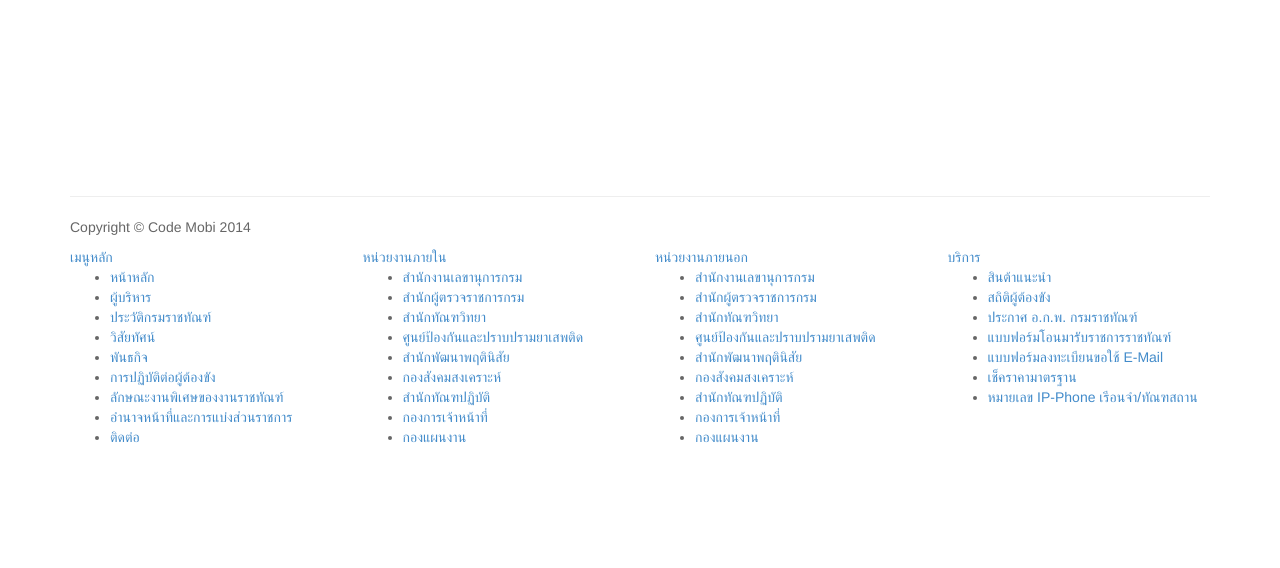
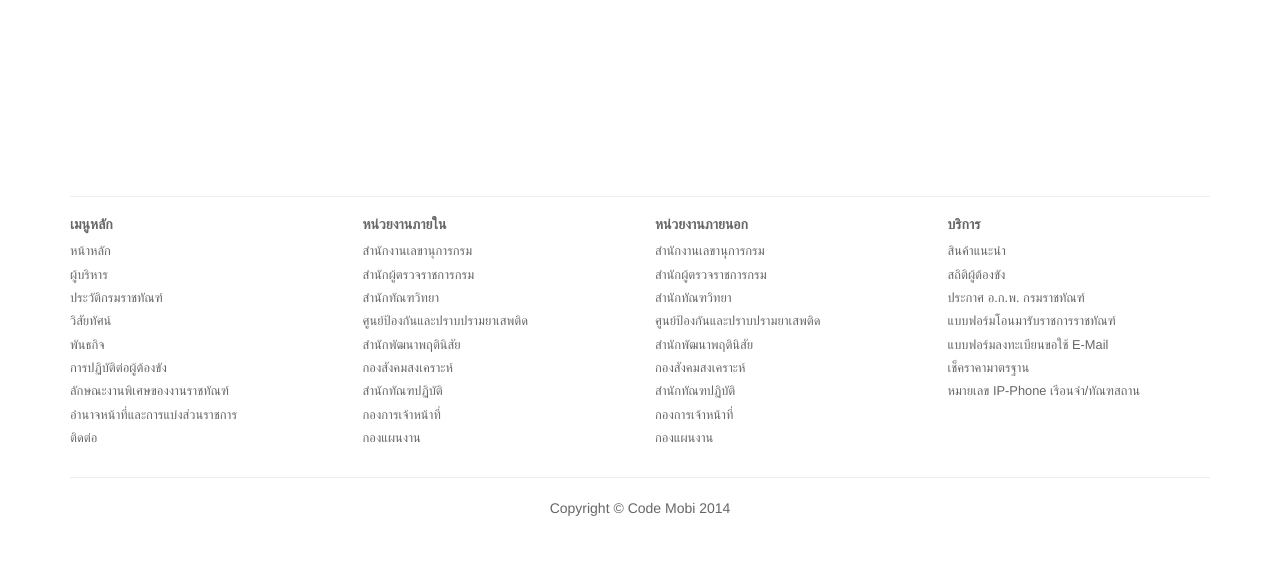
Before and after one commit to LuciferUltraM/correct.go.th, a PHP site: page / in a window 1280 px wide. Shown: the part 476-1044 px from the top of the page. Before the commit the page ends 919 px from the top, so only its background shows below. Run offline with PHP 8.4, Linux system fonts and the light colour scheme; some libraries are stand-ins or nearby versions.

Commit message:
edit title and link footer

```diff
--- a/css/custom.css
+++ b/css/custom.css
@@ -7,3 +7,25 @@
 	width: 150px;
 	height: 55px;
 }
+
+footer a {
+	color: #666;
+}
+
+footer h4 {
+	font-size: 1em;
+	font-weight: bold;
+	margin: 0 0 10px 0;
+	text-transform: none;
+}
+
+footer ul {
+	padding: 0;
+}
+
+footer li {
+	list-style-type: none;
+	margin: 0 0 5px 0;
+	padding: 0;
+	font-size: .917em;
+}
--- a/index.html
+++ b/index.html
@@ -6,7 +6,7 @@
     <meta name="viewport" content="width=device-width, initial-scale=1.0">
     <meta name="description" content="Yet another megamenu for Bootstrap 3">
     <meta name="author" content="@geedmo">
-    <title>Yamm!3 Megamenu for Bootstrap3</title>
+    <title>Department of Corrections</title>
     <!-- Bootstrap and demo CSS -->
     <link href="bootstrap-3.2.0-dist/css/bootstrap.min.css" rel="stylesheet">
     <link href="bootstrap-3.2.0-dist/css/bootstrap-theme.min.css" rel="stylesheet">
@@ -181,18 +181,8 @@
       <footer>
         <hr>
         <div class="row">
-          <div class="col-sm-4">
-            <p>Copyright &copy; Code Mobi 2014</p>
-          </div>
-          <div class="col-sm-8">
-            <div class="social">
-
-            </div>
-          </div>
-        </div>
-        <div class="row">
         	<div class="col-sm-3">
-            <a href="#">เมนูหลัก</a>
+            <h4>เมนูหลัก</h4>
               <ul>
                 <li><a href="#"> หน้าหลัก </a></li>
                 <li><a href="#"> ผู้บริหาร </a></li>
@@ -206,7 +196,7 @@
               </ul>
             </div>
 			<div class="col-sm-3">
-            <a href="#">หน่วยงานภายใน</a>
+            <h4>หน่วยงานภายใน</h4>
               <ul>
                 <li><a href="#"> สำนักงานเลขานุการกรม </a></li>
                 <li><a href="#"> สำนักผู้ตรวจราชการกรม </a></li>
@@ -220,7 +210,7 @@
               </ul>
             </div>
             <div class="col-sm-3">
-            <a href="#">หน่วยงานภายนอก</a>
+            <h4>หน่วยงานภายนอก</h4>
               <ul>
                 <li><a href="#"> สำนักงานเลขานุการกรม </a></li>
                 <li><a href="#"> สำนักผู้ตรวจราชการกรม </a></li>
@@ -234,9 +224,9 @@
               </ul>
             </div>
             <div class="col-sm-3">
-            <a href="#">บริการ</a>
+            <h4>บริการ</h4>
               <ul>
-                <li><a href="#">สินต้าแนะนำ</a></li>
+                <li><a href="#">สินค้าแนะนำ</a></li>
                 <li><a href="#">สถิติผู้ต้องขัง</a></li>
                 <li><a href="#">ประกาศ อ.ก.พ. กรมราชทัณฑ์</a></li>
                 <li><a href="#">แบบฟอร์มโอนมารับราชการราชทัณฑ์</a></li>
@@ -245,6 +235,10 @@
                 <li><a href="#">หมายเลข IP-Phone เรีอนจำ/ทัณฑสถาน</a></li>
               </ul>
             </div>
+        </div>
+        <hr>
+        <div class="row">
+          <p class="text-center">Copyright &copy; Code Mobi 2014</p>
         </div>
       </footer>
     </div>
```
